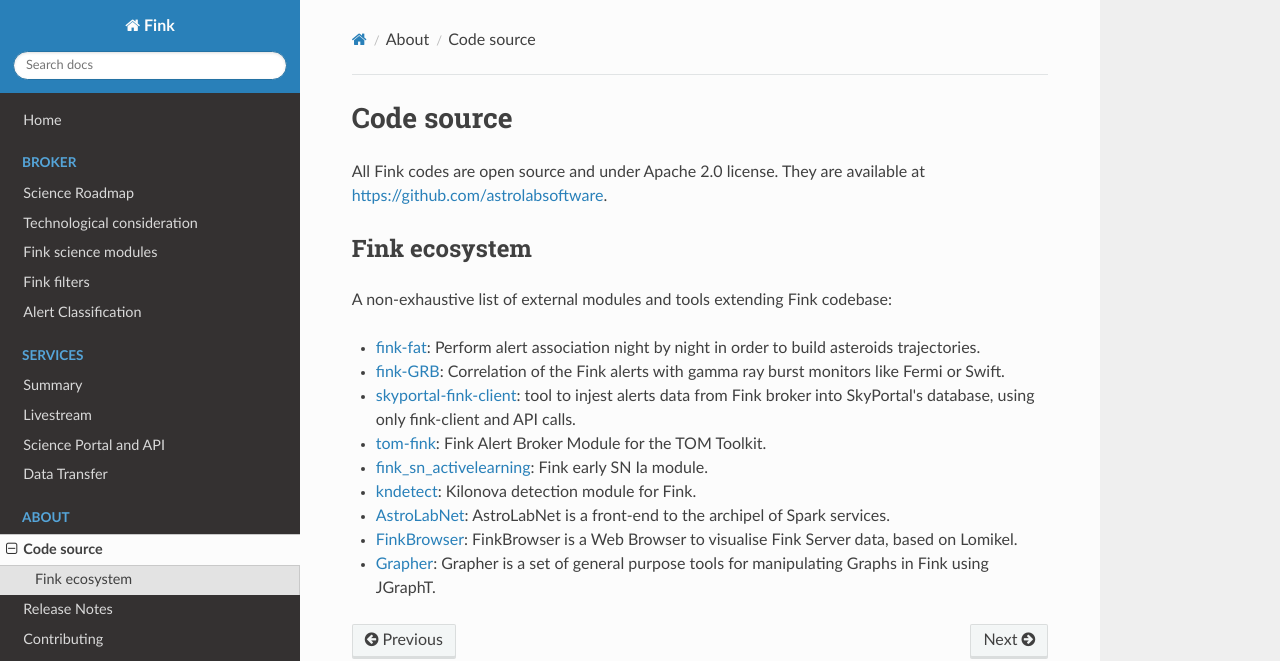
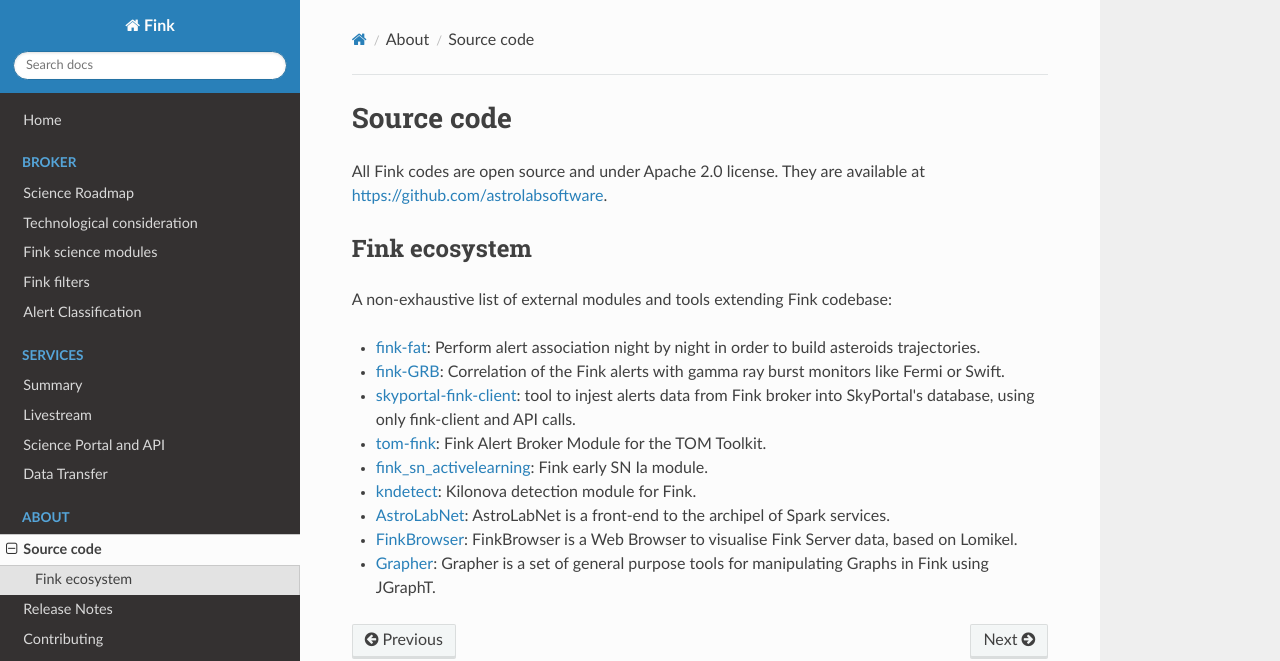
Before and after one commit to astrolabsoftware/fink, an MkDocs documentation site: the page built from docs/code-source.md, in a window 1280 px wide. Shown: the top 661 px of the page. Built offline with MkDocs 1.6.1, drawn with Linux system fonts in a browser that asks for light colours; nearby versions of some CDN libraries.

Commit message:
Fix typo

```diff
--- a/docs/code-source.md
+++ b/docs/code-source.md
@@ -1,4 +1,4 @@
-# Code source
+# Source code
 
 All Fink codes are open source and under Apache 2.0 license. They are available at [https://github.com/astrolabsoftware](https://github.com/astrolabsoftware).
 
--- a/mkdocs.yml
+++ b/mkdocs.yml
@@ -16,7 +16,7 @@ nav:
       - Science Portal and API: services/science_portal.md
       - Data Transfer: services/data_transfer.md
     - About:
-      - Code source: code-source.md
+      - Source code: code-source.md
       - Release Notes: release-notes.md
       - Contributing: contributing.md
 
```
